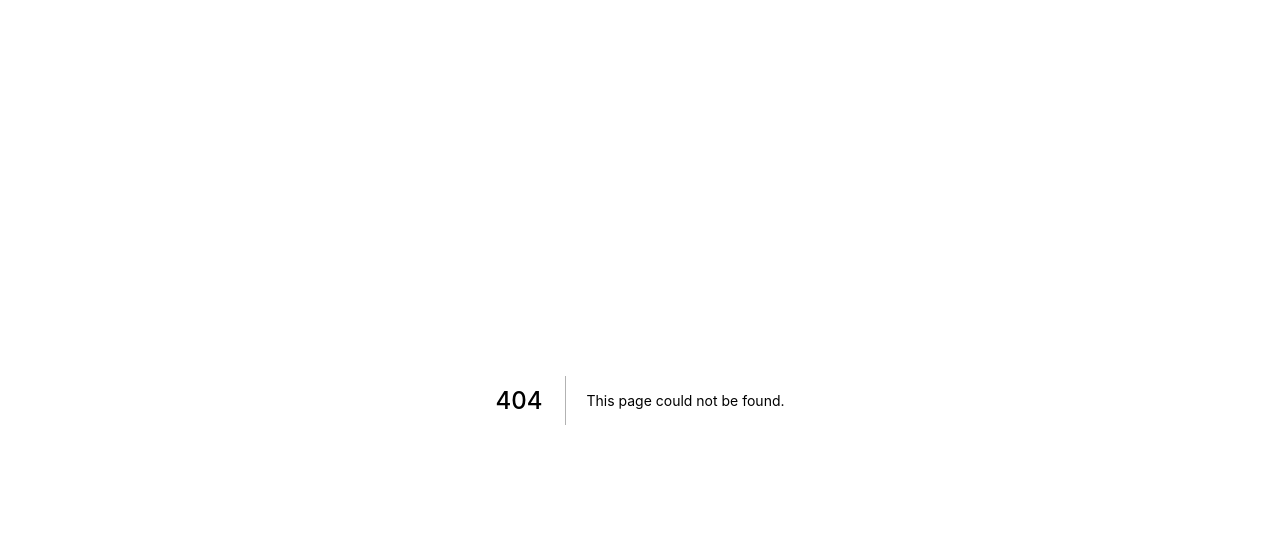
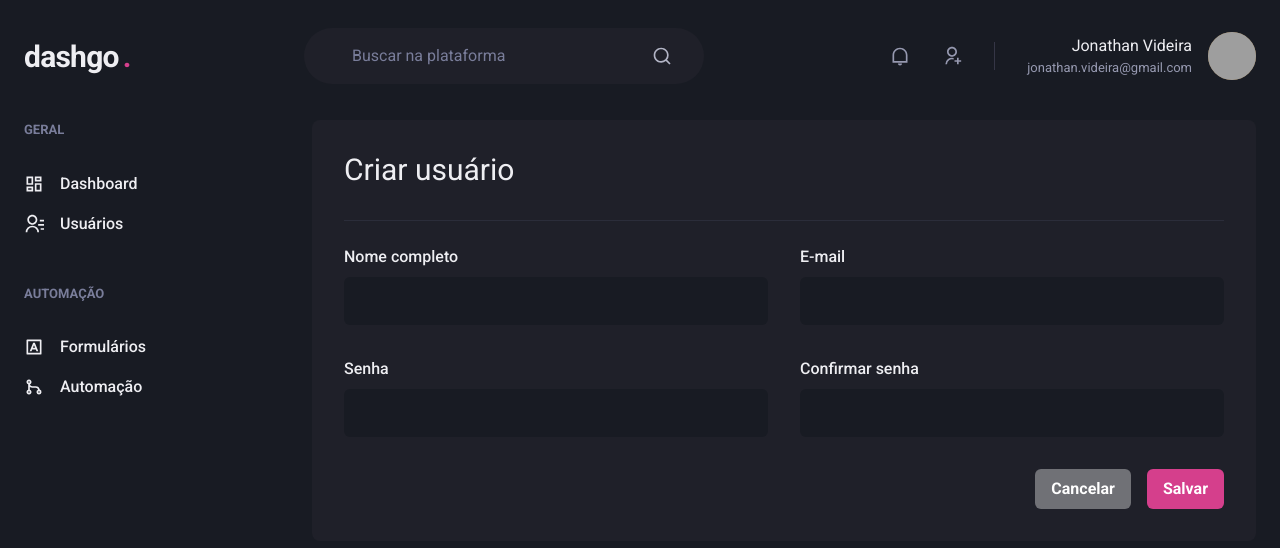
Before and after one commit to ajvideira/rocketseat-ignite-reactjs-dashgo, a Next.js app: page /users/create in a window 1280 px wide. Before the commit this address had no page. Shown: the top 548 px of the page. Built offline with nearby package versions, Linux system fonts and the light colour scheme; grey boxes are pictures that could not be loaded.

Commit message:
Creating CreateUser page

```diff
--- /dev/null
+++ b/src/pages/users/create.tsx
@@ -0,0 +1,56 @@
+import {
+  Box,
+  Button,
+  Divider,
+  Flex,
+  Heading,
+  HStack,
+  SimpleGrid,
+  VStack,
+} from "@chakra-ui/react";
+
+import { Input } from "../../components/Form/Input";
+import { Header } from "../../components/Header";
+import { Sidebar } from "../../components/Sidebar";
+
+export default function UserCreate() {
+  return (
+    <Flex h="100vh" direction="column">
+      <Header />
+      <Flex w="100%" maxW={1480} mx="auto" my="6" px="6">
+        <Sidebar />
+        <Box flex="1" borderRadius={8} bg="gray.800" p="8">
+          <Flex mb="8" justify="space-between" align="center">
+            <Heading size="lg" fontWeight="normal">
+              Criar usuário
+            </Heading>
+          </Flex>
+
+          <Divider my="6" borderColor="gray.700" />
+
+          <VStack spacing="8">
+            <SimpleGrid minChildWidth="240px" spacing="8" w="100%">
+              <Input name="name" label="Nome completo" />
+              <Input name="email" type="email" label="E-mail" />
+            </SimpleGrid>
+            <SimpleGrid minChildWidth="240px" spacing="8" w="100%">
+              <Input name="password" type="password" label="Senha" />
+              <Input
+                name="password_confirmation"
+                type="password"
+                label="Confirmar senha"
+              />
+            </SimpleGrid>
+          </VStack>
+
+          <Flex mt="8" justify="flex-end">
+            <HStack spacing="4">
+              <Button colorScheme="whiteAlpha">Cancelar</Button>
+              <Button colorScheme="pink">Salvar</Button>
+            </HStack>
+          </Flex>
+        </Box>
+      </Flex>
+    </Flex>
+  );
+}
--- a/src/pages/users/index.tsx
+++ b/src/pages/users/index.tsx
@@ -18,7 +18,7 @@
 import { Pagination } from "../../components/Pagination";
 import { Sidebar } from "../../components/Sidebar";
 
-export default function UsersPage() {
+export default function UserList() {
   return (
     <Flex h="100vh" direction="column">
       <Header />
```
